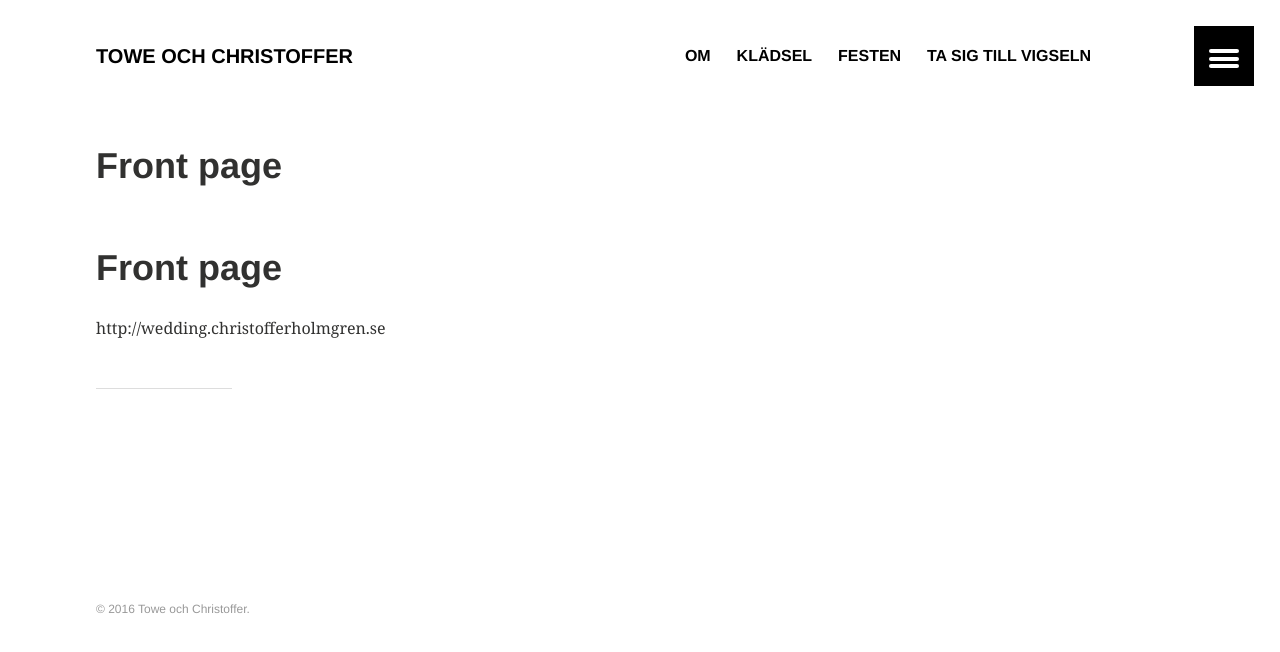
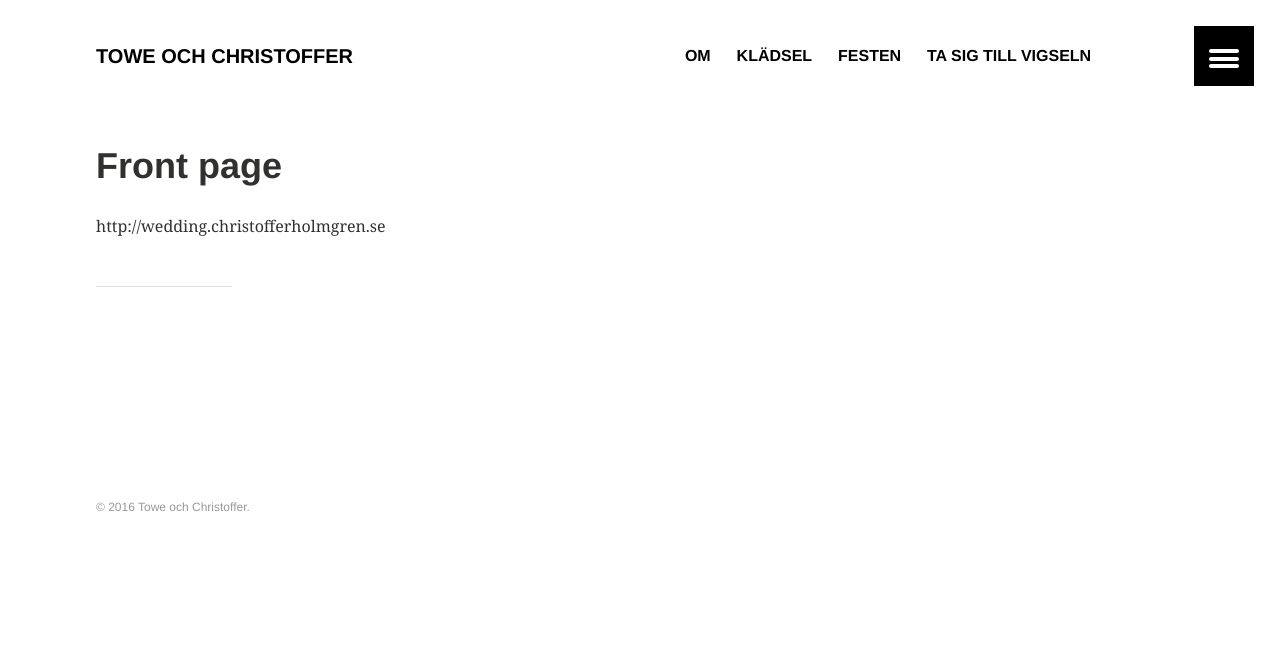
Before and after one commit to toweochchristoffer/wedding-page, a Jekyll site: the page built from index.md, in a window 1280 px wide. Shown: the top 652 px of the page. Built offline with Jekyll 4.4.1, drawn with Linux system fonts in a browser that asks for light colours.

Commit message:
Update index.md

```diff
--- a/index.md
+++ b/index.md
@@ -3,7 +3,7 @@ layout: article
 permalink: /
 title: "Front page"
 ---
-<h1>Front page</h1>
+
 <div class="tiles">
 {% for post in site.posts %}
 	{% include post-grid.html %}
```
